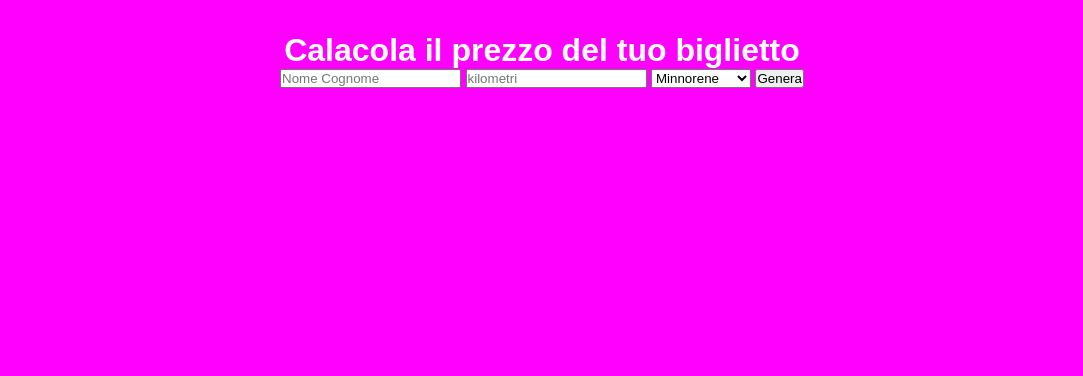
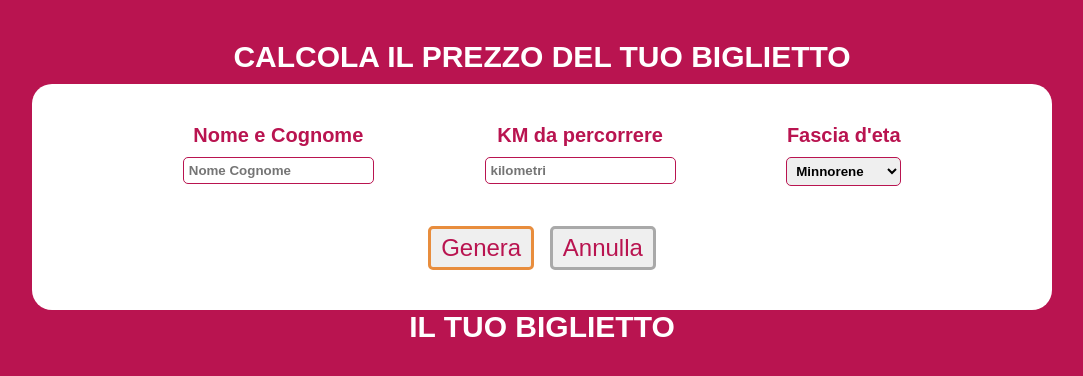
Before and after one commit to agnesvarga1/js-biglietto-treno-form, a plain HTML site: page index.html in a window 1280 px wide. Shown: the whole page, without its empty margins (98-1181 px from the left). Drawn offline with Linux system fonts and the light colour scheme.

Commit message:
form styled

```diff
--- a/index.html
+++ b/index.html
@@ -7,20 +7,35 @@
     <title>Train Ticket Creator</title>
   </head>
   <body>
-    <div class="form-container">
-      <h1>Calacola il prezzo del tuo biglietto</h1>
+    <div class="container">
+      <h2>Calcola il prezzo del tuo biglietto</h2>
       <div class="form">
+        <div class="fields">
+          <div class="input-field">
+            <label for="namePassenger">Nome e Cognome</label>
             <input id="namePassenger" type="text" placeholder="Nome Cognome" />
+          </div>
+          <div class="input-field">
+            <label for="kmJourney">KM da percorrere</label>
             <input id="kmJourney" type="number" placeholder="kilometri" />
+          </div>
+          <div class="input-field">
+            <label for="age">Fascia d'eta</label>
             <select name="age" id="agePassenger">
               <option value="minorenne">Minnorene</option>
               <option value="maggiorenne">Maggiorenne</option>
               <option value="pensionato">Pensionato</option>
             </select>
-        <button id="genera" class="btn btn-gen">Genera</button>
           </div>
         </div>
-
+        <button id="genera" class="btn btn-gen">Genera</button>
+        <button id="delete" class="btn btn-annulla">Annulla</button>
+      </div>
+    </div>
+    <div class="container biglietto-container">
+      <h2>IL tuo biglietto</h2>
+      <div class="biglietto"></div>
+    </div>
     <script src="./main.js"></script>
   </body>
 </html>
--- a/main.js
+++ b/main.js
@@ -2,9 +2,15 @@ const namePassengerHtml = document.querySelector("#namePassenger");
 const bigliettoKm = document.querySelector("#kmJourney");
 const ageHtml = document.querySelector("#agePassenger");
 const btnGenBigletto = document.querySelector("#genera");
+const btnAnnulla = document.querySelector("#delete");
 
 const prezzoKm = 0.21;
-let prezzoBiglietto, namePassenger, kmViaggio, etaPassenger;
+let prezzoBiglietto,
+  namePassenger,
+  kmViaggio,
+  etaPassenger,
+  randomCarr,
+  randomcodeCP;
 
 btnGenBigletto.addEventListener("click", function () {
   namePassenger = namePassengerHtml.value;
@@ -13,7 +19,11 @@ btnGenBigletto.addEventListener("click", function () {
   console.log(namePassenger);
   generaBiglettoPrezzo(kmViaggio, etaPassenger);
   console.log(prezzoBiglietto);
+  randomCarr = generaRandomNumber(1, 11);
+  randomcodeCP = generaRandomNumber(0, 99999);
 });
+
+btnAnnulla.addEventListener("click", deleteAll);
 
 function generaBiglettoPrezzo(kms, eta) {
   prezzoBiglietto = (kms * prezzoKm).toFixed(2);
@@ -21,6 +31,7 @@ function generaBiglettoPrezzo(kms, eta) {
   const pensDiscount = prezzoBiglietto * 0.4;
   if (eta === "minorenne") {
     prezzoBiglietto = (prezzoBiglietto - minDiscount).toFixed(2);
+
     return prezzoBiglietto;
   } else if (eta === "pensionato") {
     prezzoBiglietto = (prezzoBiglietto - pensDiscount).toFixed(2);
@@ -29,3 +40,12 @@ function generaBiglettoPrezzo(kms, eta) {
     return prezzoBiglietto;
   }
 }
+
+function deleteAll() {
+  location.reload();
+}
+
+function generaRandomNumber(min, max) {
+  let randomNumber = Math.floor(Math.random() * (max - min + 1) + min);
+  return randomNumber;
+}
--- a/style.css
+++ b/style.css
@@ -6,8 +6,61 @@
 
 html {
   font-family: Arial, Helvetica, sans-serif;
-  background-color: magenta;
+  background-color: #b91450;
   color: white;
   text-align: center;
   padding: 2rem;
+  font-size: 20px;
 }
+
+.container {
+  width: 85%;
+  margin: 0 auto;
+}
+h2 {
+  text-transform: uppercase;
+}
+.form,
+.bigletto {
+  width: 100%;
+  background-color: white;
+  color: #b91450;
+  padding: 2rem;
+  border-radius: 20px;
+  margin-top: 0.5rem;
+}
+
+.fields {
+  display: flex;
+  justify-content: space-evenly;
+  margin-bottom: 2rem;
+}
+.input-field {
+  display: flex;
+  flex-direction: column;
+  gap: 10px;
+  font-weight: bold;
+}
+input,
+select {
+  border: 1px solid #b91450;
+  border-radius: 5px;
+  padding: 5px;
+  font-weight: bold;
+}
+.noshow {
+  display: none;
+}
+
+.btn {
+  color: #b91450;
+  font-size: 1.2rem;
+  padding: 5px 10px;
+  border-radius: 5px;
+  border: 3px solid darkgray;
+}
+
+.btn.btn-gen {
+  border-color: #e88d3d;
+  margin-right: 10px;
+}
```
Lines whose indentation alone changed are shown as unchanged.
